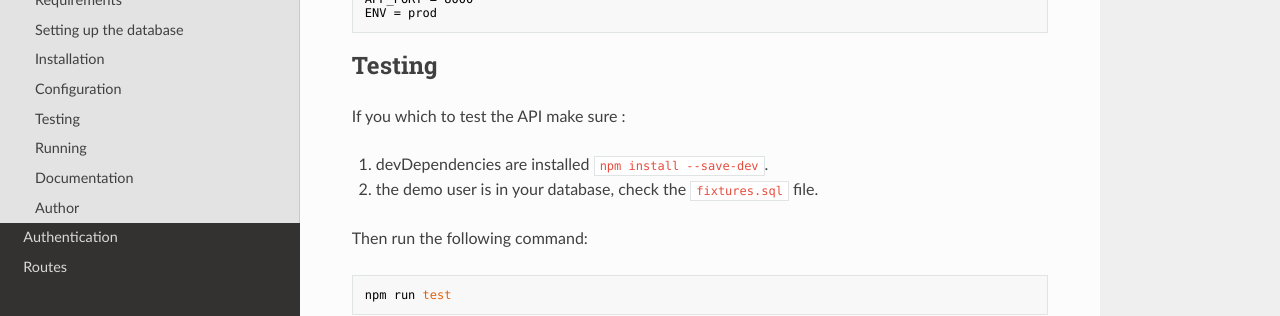
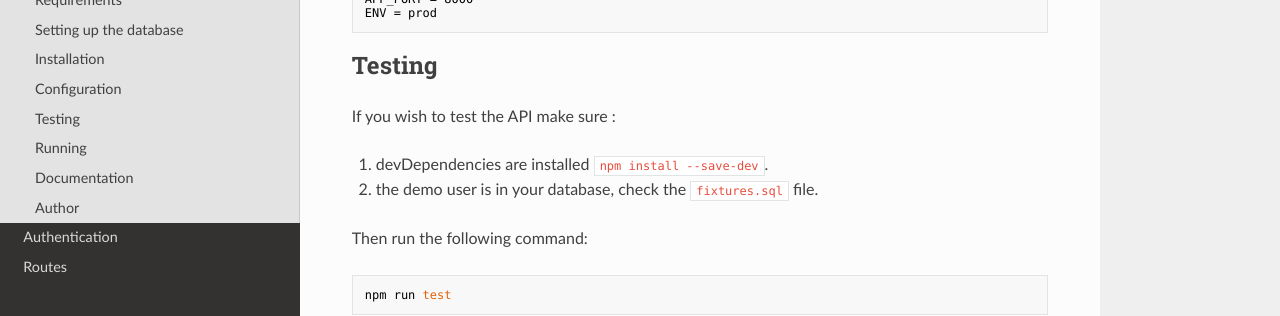
Before and after one commit to CastelJeremy/simple-music-api, an MkDocs documentation site: the page built from docs/index.md, in a window 1280 px wide and 900 px high, scrolled down 1109 px. Shown: the part 151-467 px from the top of the window. Built offline with MkDocs 1.6.1, drawn with Linux system fonts in a browser that asks for light colours; nearby versions of some CDN libraries.

Commit message:
refactor: (docs) spelling

```diff
--- a/docs/index.md
+++ b/docs/index.md
@@ -63,7 +63,7 @@ ENV = prod
 
 ## Testing
 
-If you which to test the API make sure :
+If you wish to test the API make sure :
 
 1.  devDependencies are installed `npm install --save-dev`.
 2.  the demo user is in your database, check the `fixtures.sql` file.
```
Also changed, not shown: README.md (+1 -1 lines).
